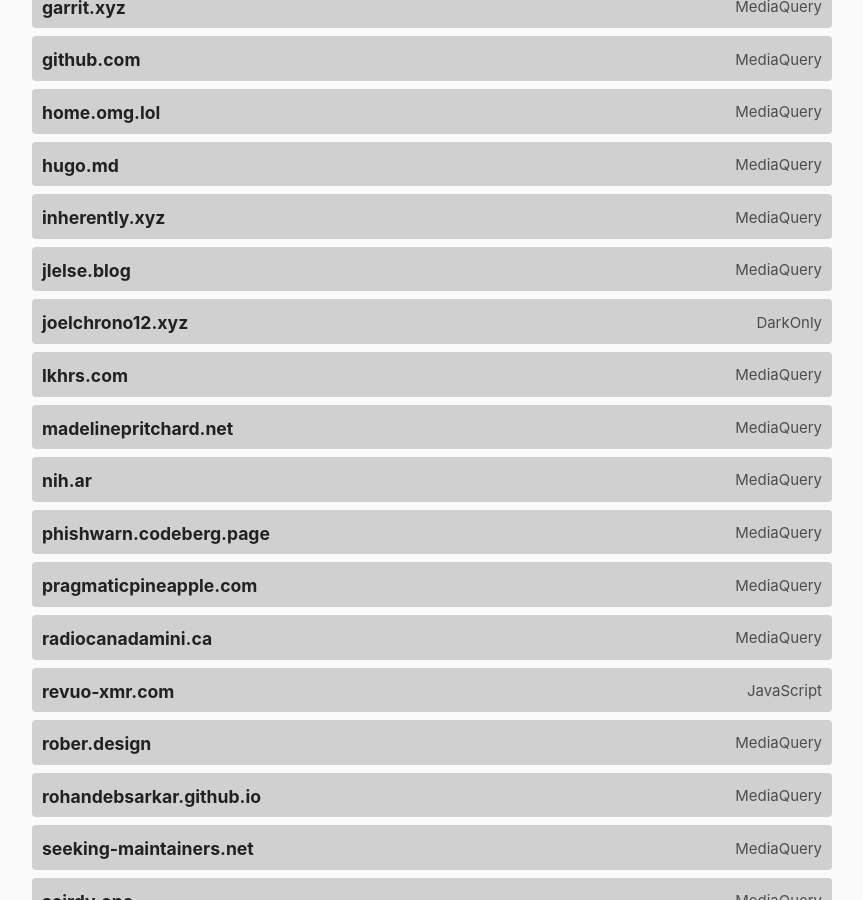
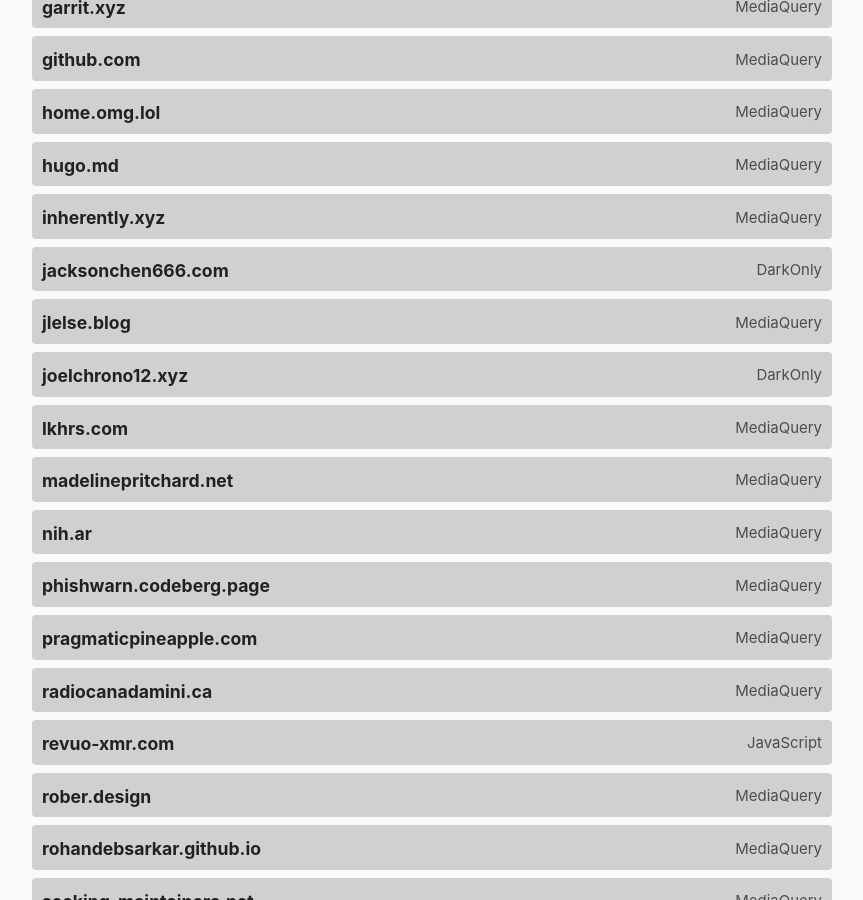
Before and after one commit to katherinek727/darktheme.club, a Jekyll site: the page built from index.md, in a window 1280 px wide and 900 px high, scrolled down 1796 px. Shown: the whole window, without its empty margins (208-1071 px from the left). Built offline with Jekyll 4.4.1, drawn with Linux system fonts in a browser that asks for light colours.

Commit message:
add jacksonchen666.com

```diff
--- a/_data/sites.yml
+++ b/_data/sites.yml
@@ -128,6 +128,11 @@
   method: mediaquery
   last_checked: 2022-07-17
 
+- domain: jacksonchen666.com
+  url: https://jacksonchen666.com/
+  method: darkonly
+  last_checked: 2023-03-01
+
 - domain: jlelse.blog
   url: https://jlelse.blog/
   method: mediaquery
```
